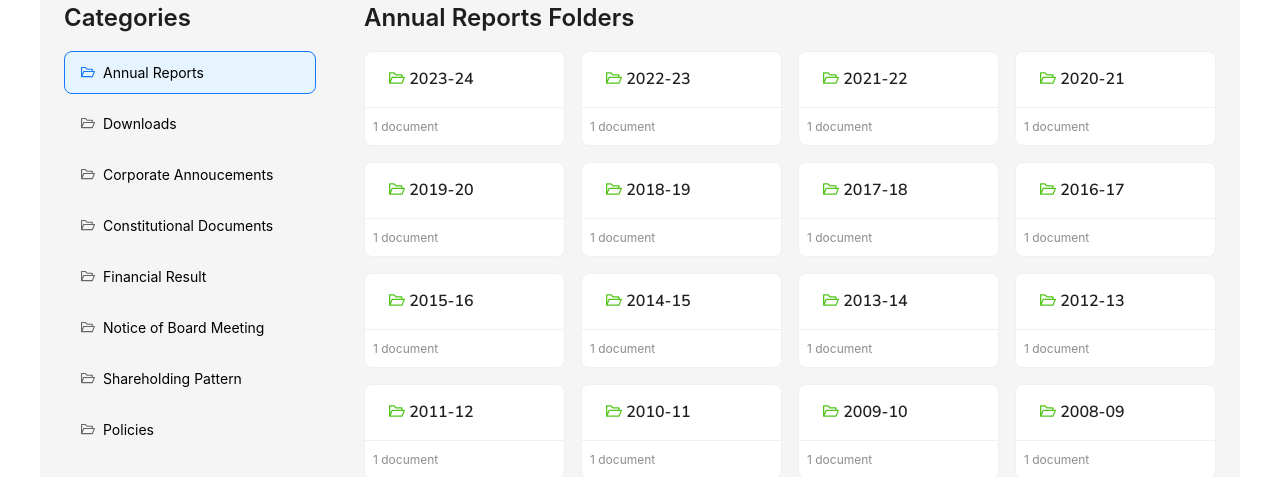
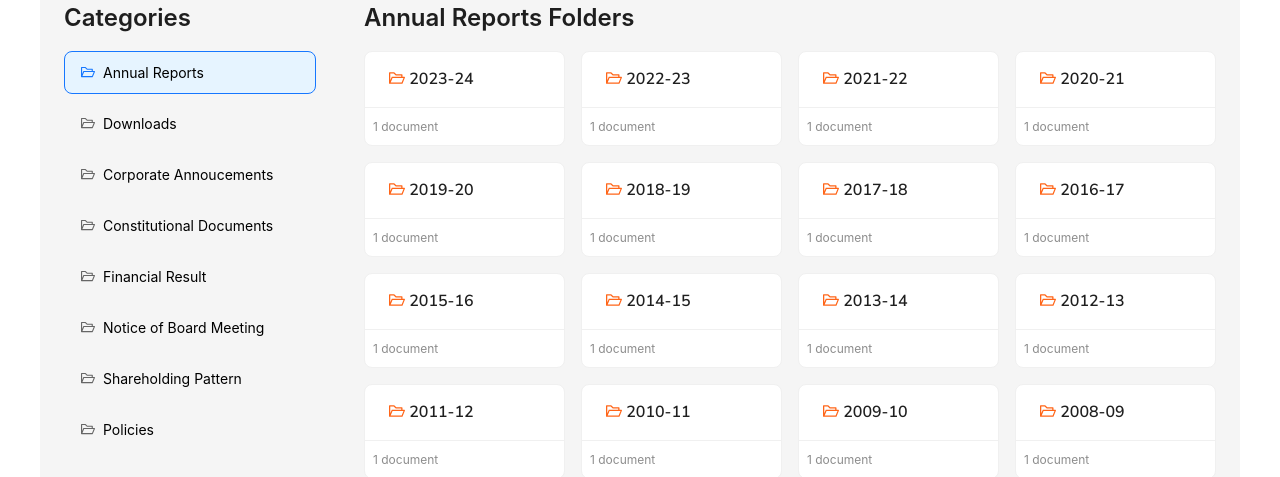
Before and after one commit to webtesting22/trustEdge, a React (Vite) app: page /investors in a window 1280 px wide. Shown: the part 320-797 px from the top of the page. Built offline with nearby package versions, Linux system fonts and the light colour scheme.

Commit message:
Update folder color UI

```diff
--- a/src/Components/InvestorRelationTab/InvestorRelation.jsx
+++ b/src/Components/InvestorRelationTab/InvestorRelation.jsx
@@ -177,7 +177,7 @@ const InvestorRelation = () => {
                     {folders.map((folder, idx) => (
                       <Col xs={24} sm={12} md={8} lg={6} key={folder.name + idx}>
                         <Card
-                          title={<span><FolderOpenOutlined style={{ color: '#52c41a' }} /> {folder.name}</span>}
+                          title={<span><FolderOpenOutlined style={{ color: '#FF6518' }} /> {folder.name}</span>}
                           hoverable
                           className='folder-card'
                           bodyStyle={{ padding: 8 }}
```
